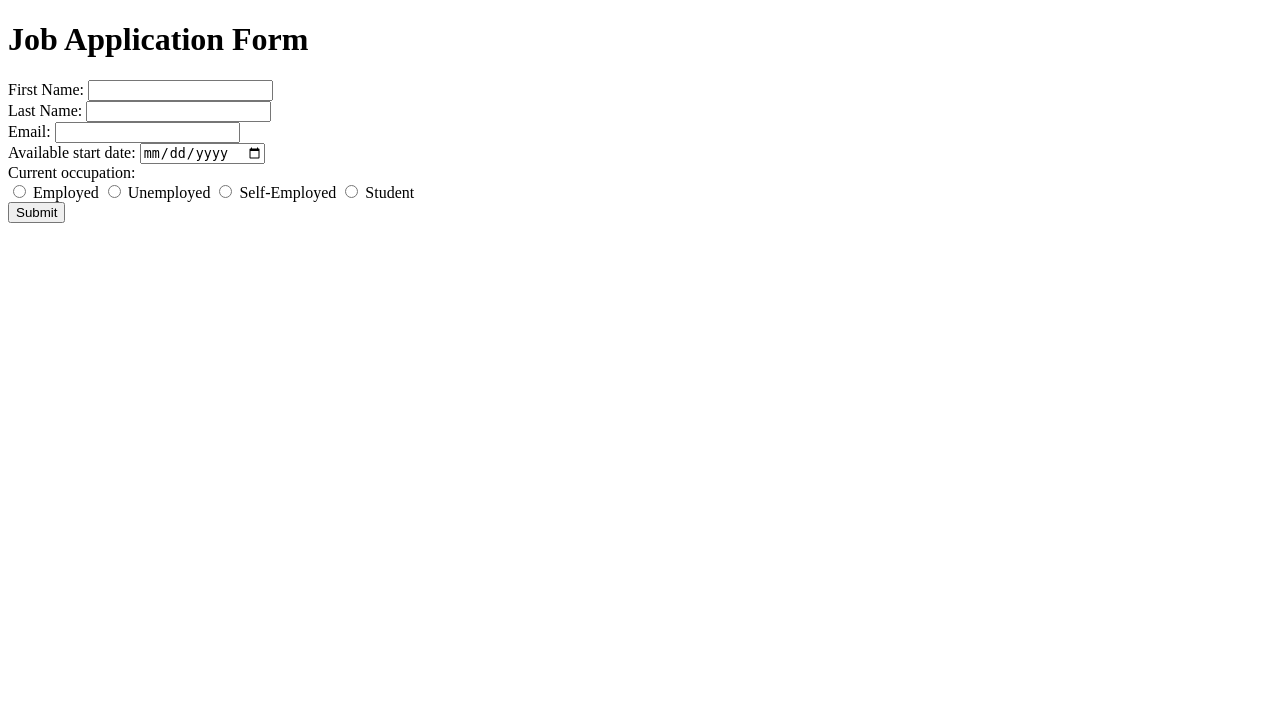
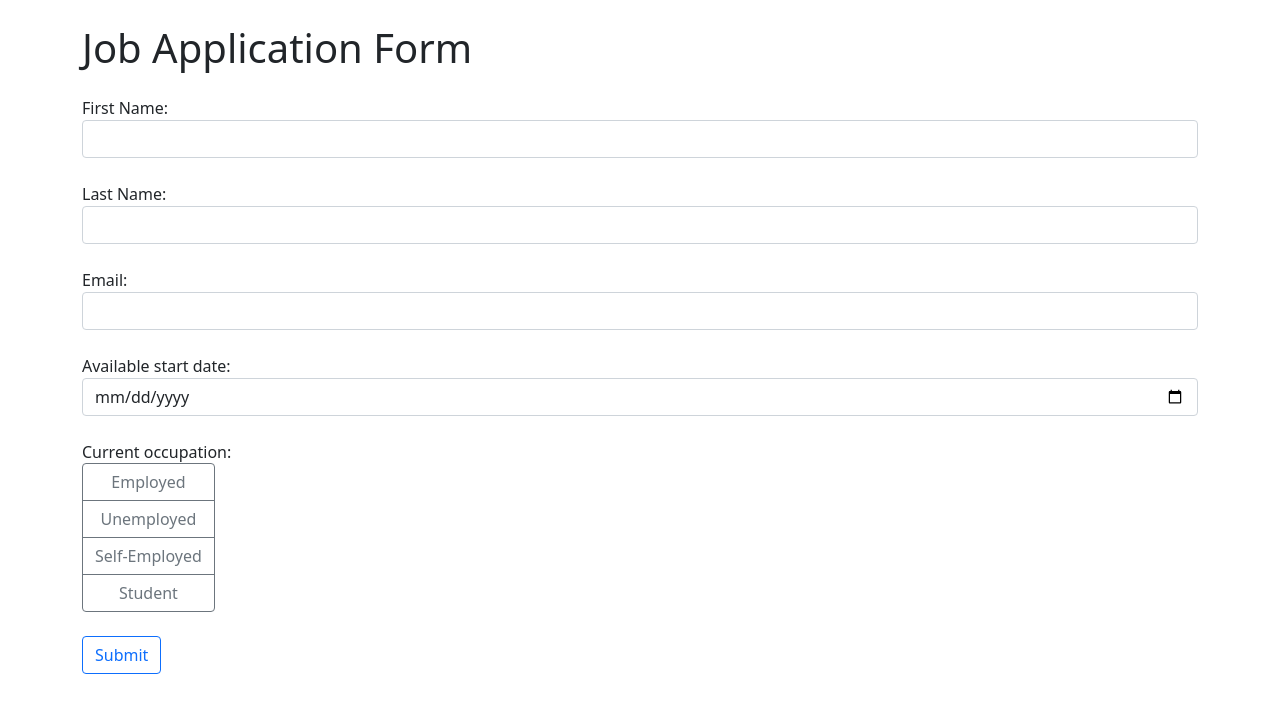
Before and after one commit to Raghav-Portfolio/Web_Dev_Using_Flask, a Flask app: page / in a window 1280 px wide. Shown: the top 713 px of the page. Run offline with Flask 3, Linux system fonts and the light colour scheme.

Commit message:
Improved the front end a little

```diff
--- a/templates/index.html
+++ b/templates/index.html
@@ -3,44 +3,49 @@
     <head>
         <meta charset="utf-8">
         <meta name="viewport" content="width=device-width, initial-scale=1, shrink-to-fit=no">
+        <link rel="stylesheet" href="https://cdn.jsdelivr.net/npm/bootstrap@5.1.3/dist/css/bootstrap.min.css">
     </head>
     <body>
-        <h1>Job Application Form</h1>
+            <div class='container'>
+            <h1 class='mt-4 mb-4'>Job Application Form</h1>
             <form>
-            <div>
+                <div class='form-group mb-4'>
                     <label for="first_name">First Name:</label>
-                <input type="text" id="first_name" name="first_name" required>
+                    <input class="form-control" type="text" id="first_name" name="first_name" required>
                 </div>
-            <div>
+                <div class='form-group mb-4'>
                     <label for="last_name">Last Name:</label>
-                <input type="text" id="last_name" name="last_name" required>
+                    <input class="form-control" type="text" id="last_name" name="last_name" required>
                 </div>
-            <div>
+                <div class='form-group mb-4'>
                     <label for="email">Email:</label>
-                <input type="email" id="email" name="email" required>
+                    <input class="form-control" type="email" id="email" name="email" required>
                 </div>
-            <div>
+                <div class='form-group mb-4'>
                     <label for="date">Available start date:</label>
-                <input type="date" id="date" name="date" required>
+                    <input class="form-control" type="date" id="date" name="date" required>
                 </div>
-            <div>
+                <div class='form-group mb-4'>
                     <label>Current occupation: </label>
                     <br>
-                <div id="occupation">
-                    <input type="radio" id="employed" name="occupation" required>
-                    <label for="employed">Employed</label>
+                    <div class = "btn-group-vertical" id="occupation">
+                        <input class="btn-check form-control" type="radio" id="employed" name="occupation" required>
+                        <label class="btn btn-outline-secondary" for="employed">Employed</label>
 
-                    <input type="radio" id="unemployed" name="occupation" required>
-                    <label for="unemployed">Unemployed</label>
+                        <input class="btn-check form-control" type="radio" id="unemployed" name="occupation" required>
+                        <label class="btn btn-outline-secondary" for="unemployed">Unemployed</label>
 
-                    <input type="radio" id="self-employed" name="occupation" required>
-                    <label for="self-employed">Self-Employed</label>
+                        <input class="btn-check form-control" type="radio" id="self-employed" name="occupation" required>
+                        <label class="btn btn-outline-secondary" for="self-employed">Self-Employed</label>
 
-                    <input type="radio" id="student" name="occupation" required>
-                    <label for="student">Student</label>
+                        <input class="btn-check form-control" type="radio" id="student" name="occupation" required>
+                        <label class="btn btn-outline-secondary" for="student">Student</label>
                     </div>
                 </div>
-            <button type='button'>Submit</button>
+                <button class="btn btn-outline-primary mb-4" type='button'>Submit</button>
             </form>
+        </div>
+            <script src="https://code.jquery.com/jquery-3.6.0.min.js"></script>
+            <script src="https://cdn.jsdelivr.net/npm/bootstrap@5.1.3/dist/js/bootstrap.min.js"></script>
     </body>
 </html>
```
Lines whose indentation alone changed are shown as unchanged.
